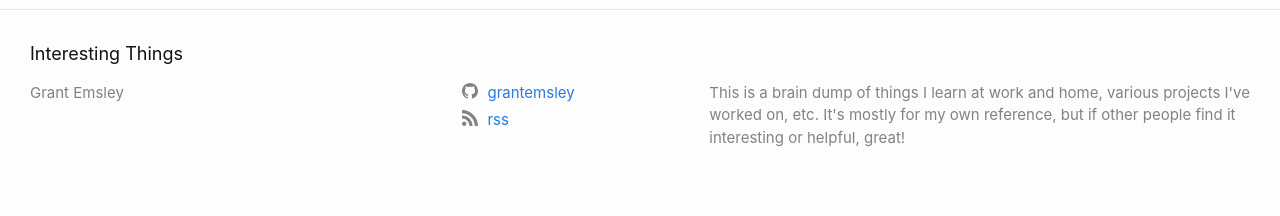
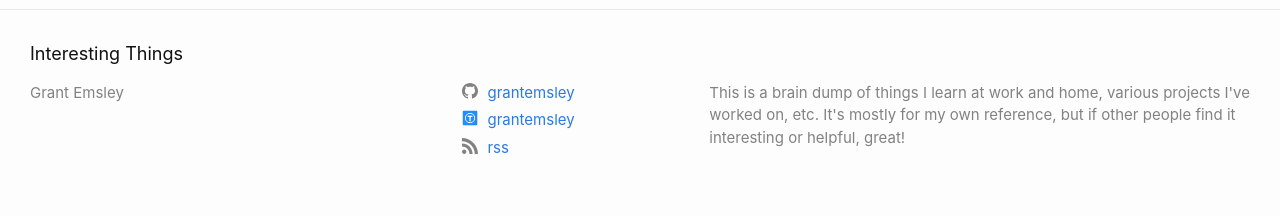
Before and after one commit to grantemsley/grantemsley.github.io, a Jekyll site: the page built from index.md, in a window 1280 px wide. Shown: the part 849-1065 px from the top of the page. Built offline with Jekyll 4.4.1, drawn with Linux system fonts in a browser that asks for light colours; nearby versions of some CDN libraries.

Commit message:
Add thingiverse to social

```diff
--- a/_config.yml
+++ b/_config.yml
@@ -12,6 +12,7 @@ minima:
 
 # Social
 github_username: grantemsley
+thingiverse_username: grantemsley
 google_analytics: UA-116270908-1
 
 # Build settings
--- a/_includes/social.html
+++ b/_includes/social.html
@@ -10,5 +10,6 @@
   {%- if site.twitter_username -%}<li><a href="https://www.twitter.com/{{ site.twitter_username| cgi_escape | escape }}"><svg class="svg-icon"><use xlink:href="{{ '/assets/minima-social-icons.svg#twitter' | relative_url }}"></use></svg> <span class="username">{{ site.twitter_username| escape }}</span></a></li>{%- endif -%}
   {%- if site.youtube_username -%}<li><a href="https://youtube.com/{{ site.youtube_username| cgi_escape | escape }}"><svg class="svg-icon"><use xlink:href="{{ '/assets/minima-social-icons.svg#youtube' | relative_url }}"></use></svg> <span class="username">{{ site.youtube_username| escape }}</span></a></li>{%- endif -%}
   {%- if site.googleplus_username -%}<li><a href="https://plus.google.com/{{ site.googleplus_username| escape }}"><svg class="svg-icon"><use xlink:href="{{ '/assets/minima-social-icons.svg#googleplus' | relative_url }}"></use></svg> <span class="username">{{ site.googleplus_username| escape }}</span></a></li>{%- endif -%}
+  {%- if site.thingiverse_username -%}<li><a href="https://www.thingiverse.com/{{ site.thingiverse_username| escape }}"><img class="svg-icon" src="/assets/thingiverse.png"> <span class="username">{{ site.thingiverse_username| escape }}</span></a></li>{%- endif -%}
   {%- if site.rss -%}<li><a href="{{ 'feed.xml' | relative_url }}"><svg class="svg-icon"><use xlink:href="{{ '/assets/minima-social-icons.svg#rss' | relative_url }}"></use></svg> <span>{{ site.rss | escape }}</span></a></li>{%- endif -%}
 </ul>
```
Also changed, not shown: assets/thingiverse.png (added).
